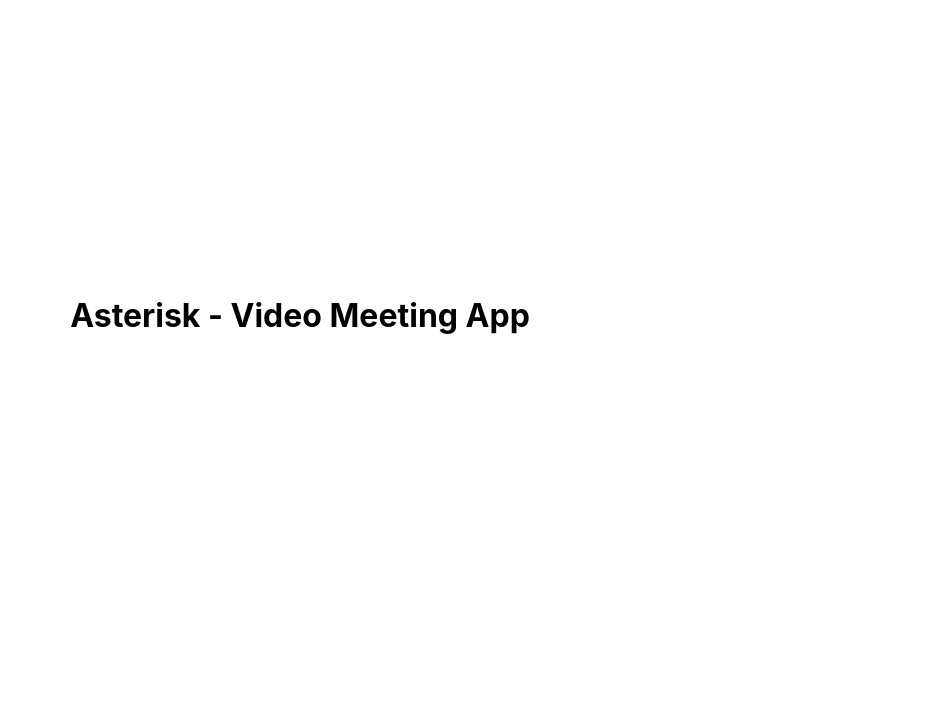
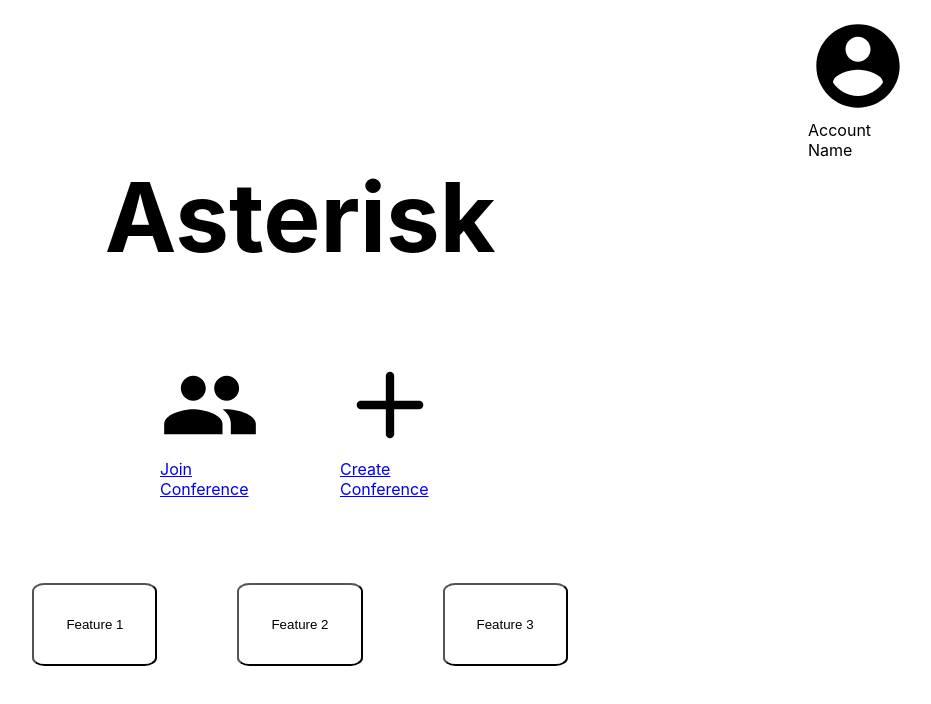
Before and after one commit to VinnRe/Asterisk, a React (Create React App) app in the folder main_ui/: page / in a window 1280 px wide. Shown: the top 704 px of the page, without its empty margins (340-1271 px from the left). Built offline with nearby package versions, Linux system fonts and the light colour scheme; no server answers.

Commit message:
Add create meeting page

```diff
--- a/main_ui/src/App.js
+++ b/main_ui/src/App.js
@@ -1,13 +1,21 @@
 // import logo from './logo.svg';
 import './App.css';
-// import HomePage from './Components/home_page/home';
+import { BrowserRouter as Router, Routes, Route} from 'react-router-dom';
+import { HomePage } from './Components/home_page/home';
 import { MeetingPage } from './Components/meeting_page/MeetingPage';
 
 function App() {
   return (
-    <div className="App">
-      <MeetingPage/>
-    </div>
+    // <div className="App">
+    //   <HomePage/>
+    // </div>
+    <Router>
+      <Routes>
+        <Route path='/' element={<HomePage />} />
+        {/* <Route path='/join' element={<JoinPage />} /> */}
+        <Route path='/create' element={<MeetingPage />} />
+      </Routes>
+    </Router>
   );
 }
 
--- a/main_ui/src/Components/home_page/home.jsx
+++ b/main_ui/src/Components/home_page/home.jsx
@@ -1,11 +1,11 @@
-import React from "react";
-import { useEffect } from "react";
+import React, { useEffect } from "react";
+import { Link } from "react-router-dom";
 import accountIcon from '../Assets/home_assets/account-icon.svg';
 import joinIcon from '../Assets/home_assets/join-icon.svg';
 import addIcon from '../Assets/home_assets/add-icon.svg';
 import './styles.css';
 
-const HomePage = () => {
+export const HomePage = () => {
     useEffect(() => {
         const anchor = document.querySelector(".button__anchor");
         const backButton = document.querySelector(".form-button--back");
@@ -52,10 +52,10 @@ const HomePage = () => {
         <main>
             <section className="section section--conference">
             <div className="button--conference button--conference-join">
-                <a className="button__anchor" href="">
-                <img className="img--conference" src={joinIcon} alt="Join Icon" />
-                <p>Join Conference</p>
-                </a>
+                <Link to="/join"> {/* USE LINK COMPONENT FOR NAV  */}
+                    <img className="img--conference" src={joinIcon} alt="Join Icon" />
+                    <p>Join Conference</p>
+                </Link>
             </div>
 
             <form className="form form--hidden" action="">
@@ -73,10 +73,10 @@ const HomePage = () => {
             </form>
 
             <div className="button--conference button--conference-create">
-                <a className="button__anchor" href="">
-                <img className="img--conference" src={addIcon} alt="Add Icon" />
-                <p>Create Conference</p>
-                </a>
+                <Link to="/create"> {/* USE LINK COMPONENT FOR NAV  */}
+                    <img className="img--conference" src={addIcon} alt="Add Icon" />
+                    <p>Create Conference</p>
+                </Link>
             </div>
             </section>
 
@@ -97,5 +97,3 @@ const HomePage = () => {
         </div>
     );
 };
-
-export default HomePage;
```
